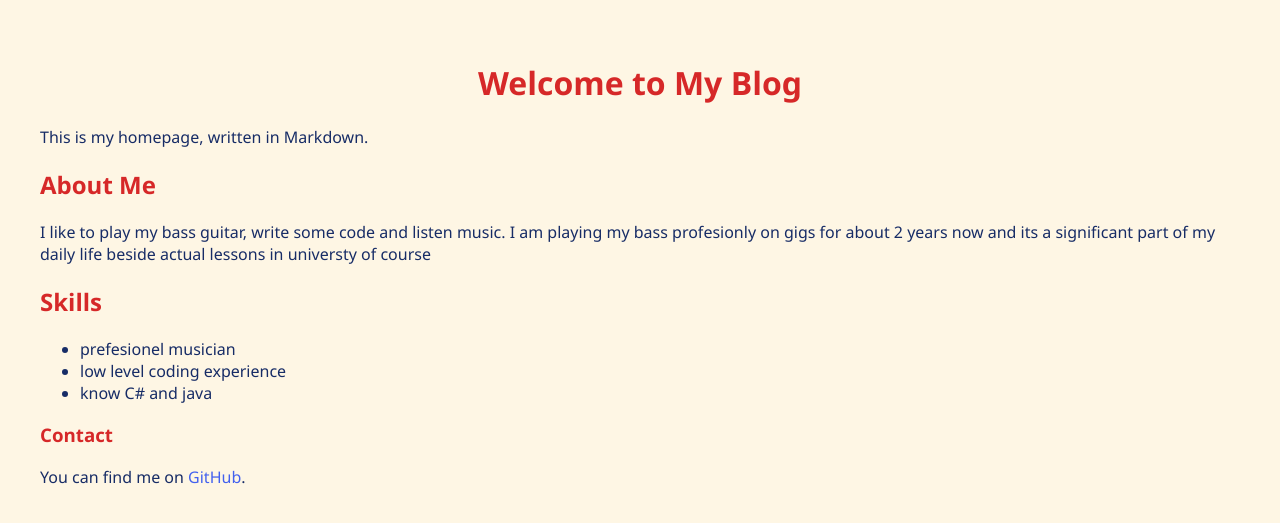
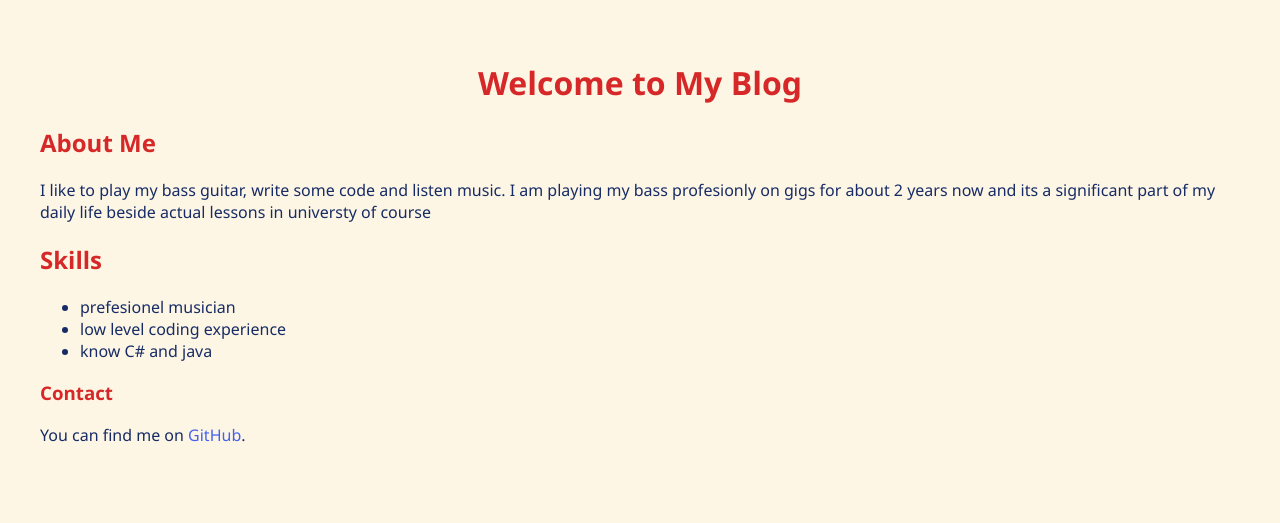
Before and after one commit to ashenone631/ashenone631.github.io, a Jekyll site: the page built from index.md, in a window 1280 px wide. Shown: the top 523 px of the page. Built offline with Jekyll 4.4.1, drawn with Linux system fonts in a browser that asks for light colours.

Commit message:
Update index.md

```diff
--- a/index.md
+++ b/index.md
@@ -5,7 +5,6 @@ title: Blog by Dirt
 
 # Welcome to My Blog
 
-This is my homepage, written in Markdown.
 
 ## About Me
 
```
